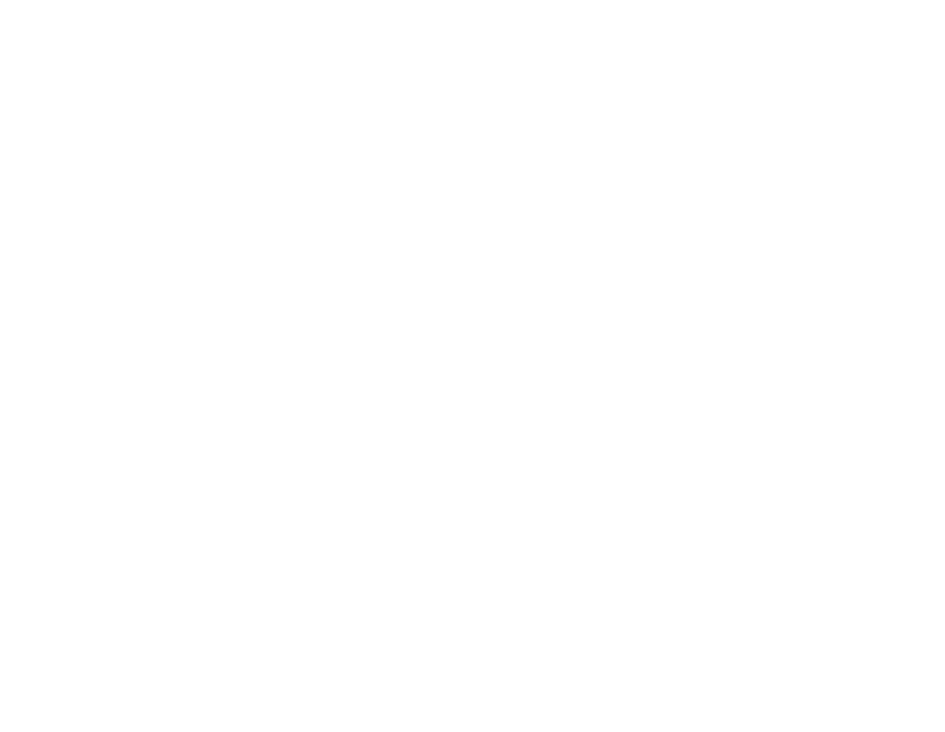
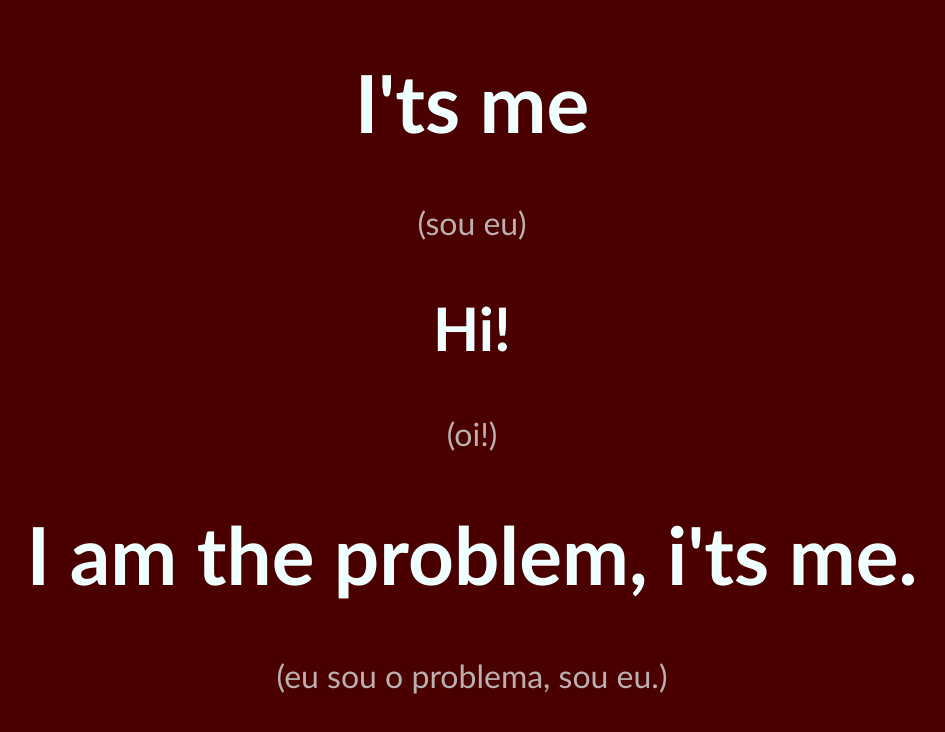
Before and after one commit to anaaraujo27/html-css, a plain HTML site: page Site 01 - Iphone XR/Sobre o Iphone.html in a window 1280 px wide. Shown: the whole page, without its empty margins (168-1113 px from the left). Drawn offline with Linux system fonts and the light colour scheme.

Commit message:
novas pastas

```diff
--- a/Site 01 - Iphone XR/Sobre o Iphone.html
+++ b/Site 01 - Iphone XR/Sobre o Iphone.html
@@ -3,9 +3,16 @@
 <head>
     <meta charset="UTF-8">
     <meta name="viewport" content="width=device-width, initial-scale=1.0">
-    <title>Document</title>
+    <title>Taylor Swift</title>
+    <link rel="stylesheet" href="taytay.css">
 </head>
 <body>
+    <h1>I'ts me</h1>
+    <p>(sou eu)</p>
+    <h2>Hi!</h2>
+    <p>(oi!)</p>
+    <h1>I am the problem, i'ts me.</h1>
+    <p>(eu sou o problema, sou eu.)</p>
 
 </body>
 </html>
--- /dev/null
+++ b/Site 01 - Iphone XR/taytay.css
@@ -0,0 +1,14 @@
+@charset "UTF-8";
+
+body {
+    font-family: 'Gill Sans', 'Gill Sans MT', Calibri, 'Trebuchet MS', sans-serif;
+    text-align: center;
+    font-size: 2.5em;
+    background-color: rgb(75, 0, 0);
+    color: azure;
+}
+
+p {
+    color: rgba(240, 255, 255, 0.685);
+    font-size: 0.8em;
+}
```
